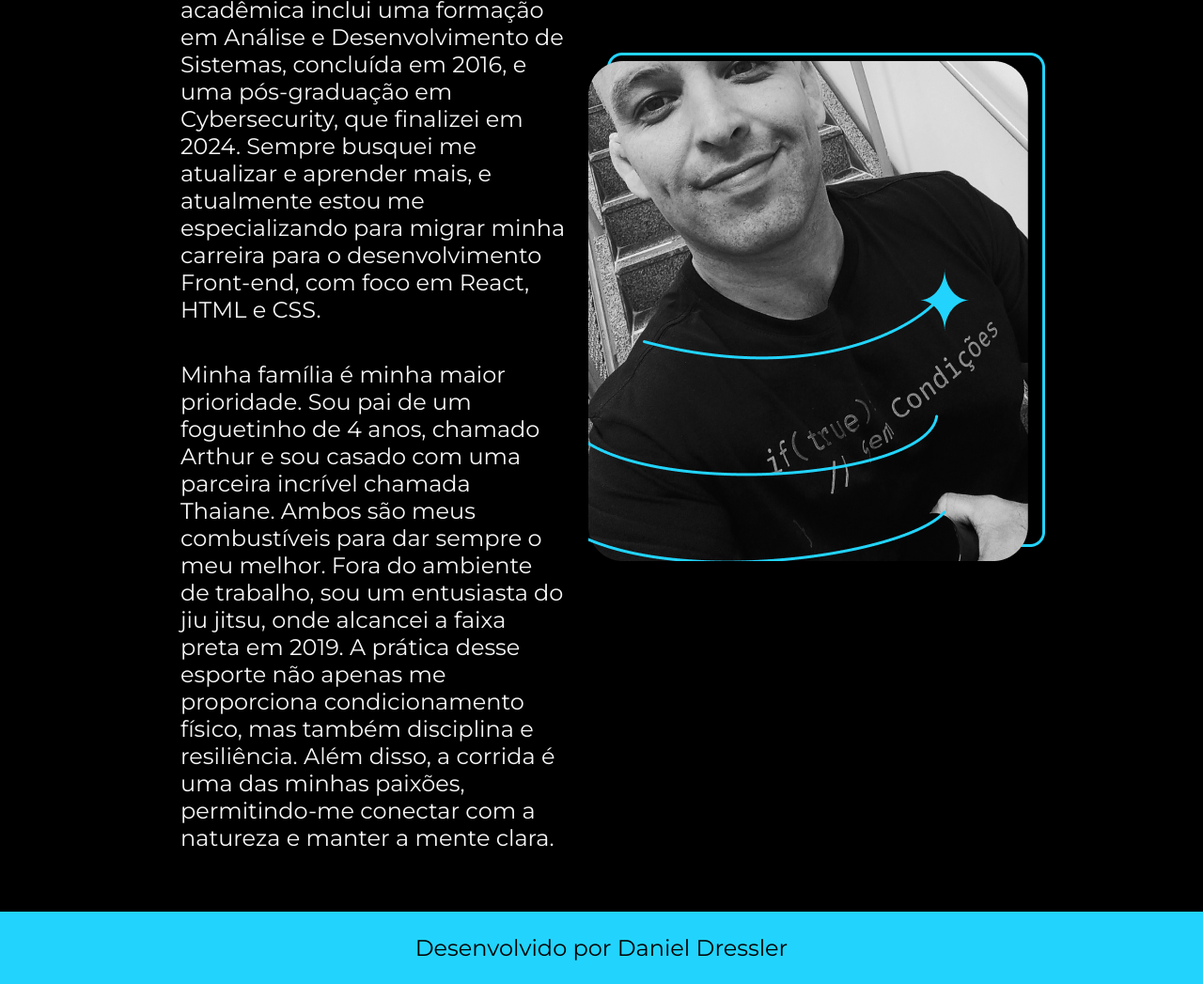
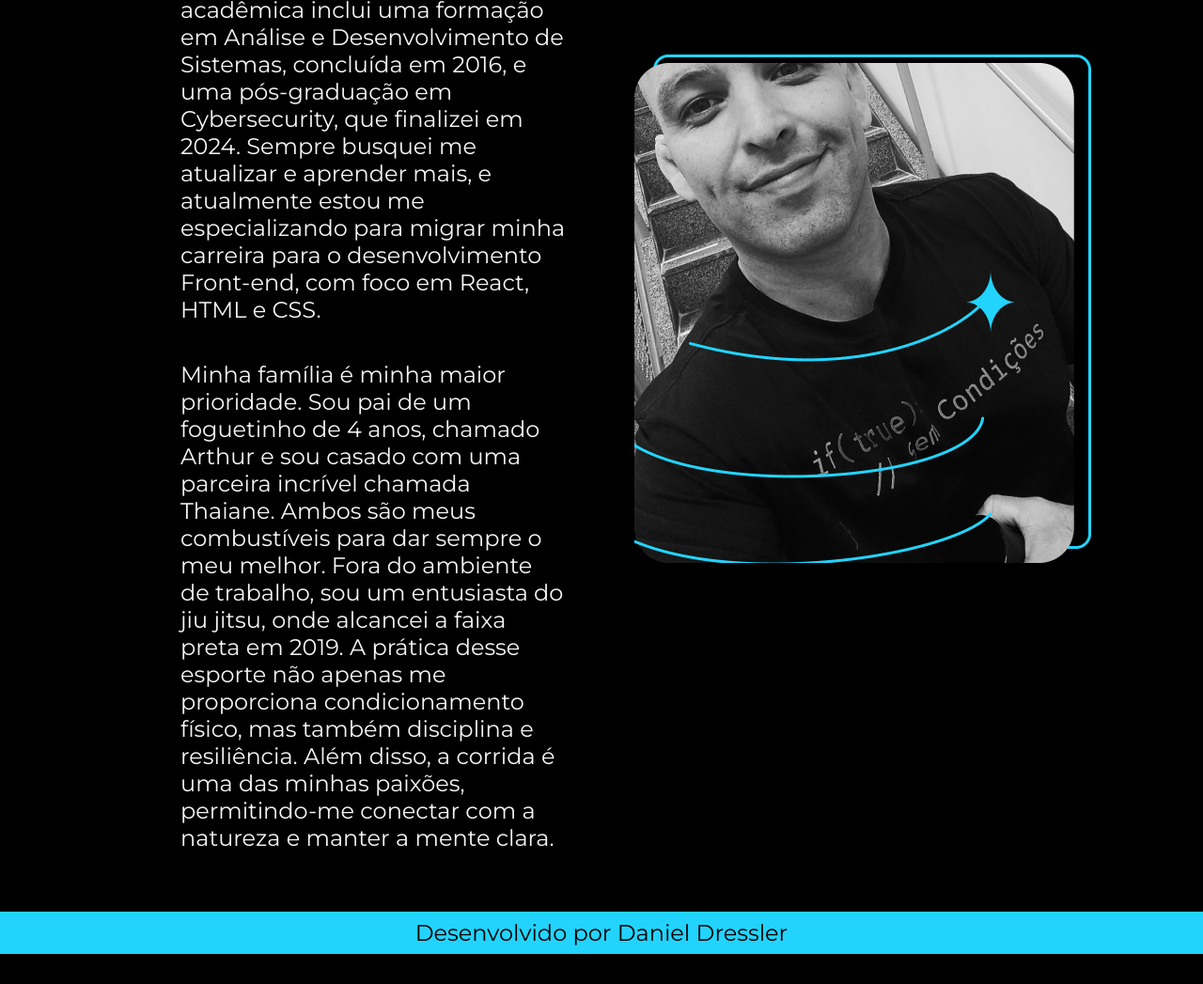
Before and after one commit to nieldressler/meu-site, a plain HTML site: page sobremim.html in a window 1280 px wide. Shown: the part 382-1429 px from the top of the page at 94% size. After the commit the page ends 1397 px from the top, so only its background shows below. Drawn offline with nearby package versions, Linux system fonts and the light colour scheme.

Commit message:
ajustes imagem

```diff
--- a/sobremim.html
+++ b/sobremim.html
@@ -29,9 +29,11 @@
 
 </section>
 
-    <div>
-      <img class="apresentacao__foto" src="imagens/fotodaniel 1.png" alt="Foto do desenvolvedor Daniel Dressler">
-    </div>
+    <section>
+      <div class="apresentacao__conteudo__foto">
+        <img src="imagens/fotodaniel 1.png" alt="Foto do desenvolvedor Daniel Dressler">
+      </div>
+    </section>
 
 </main>
 
--- a/style.css
+++ b/style.css
@@ -57,6 +57,12 @@ body{
     font-family: "Montserrat", sans-serif;
 }
 
+.apresentacao__conteudo__foto{
+    display: flex;
+    width: 100%;
+    padding: 5% 5% 5% 15%;
+}
+
 .apresentacao__links{
     display: flex;
     flex-direction: column;
@@ -95,15 +101,10 @@ body{
     background-color: #272727;
 }
 
-.apresentacao__foto{
-    padding: 5% 5% 5% 5%;
-}
-
 .rodape{
-
     color: #000000;
     background-color: #22D4FD;
-    padding: 24px;
+    padding: 8px;
     text-align: center;
     font-family: 'Montserrat', sans-serif;
     font-size: 24px;
```
Also changed, not shown: index.html (+3 -3 lines).
